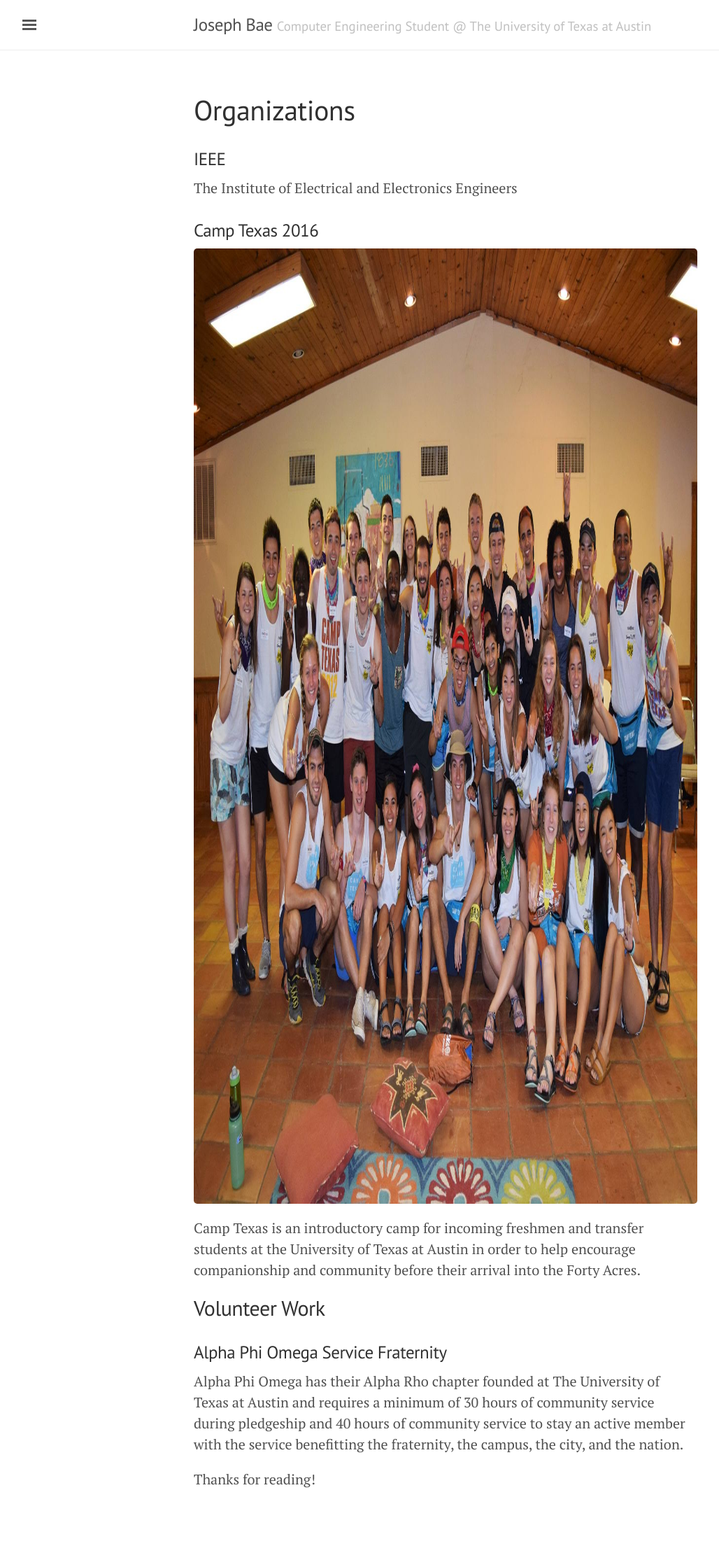
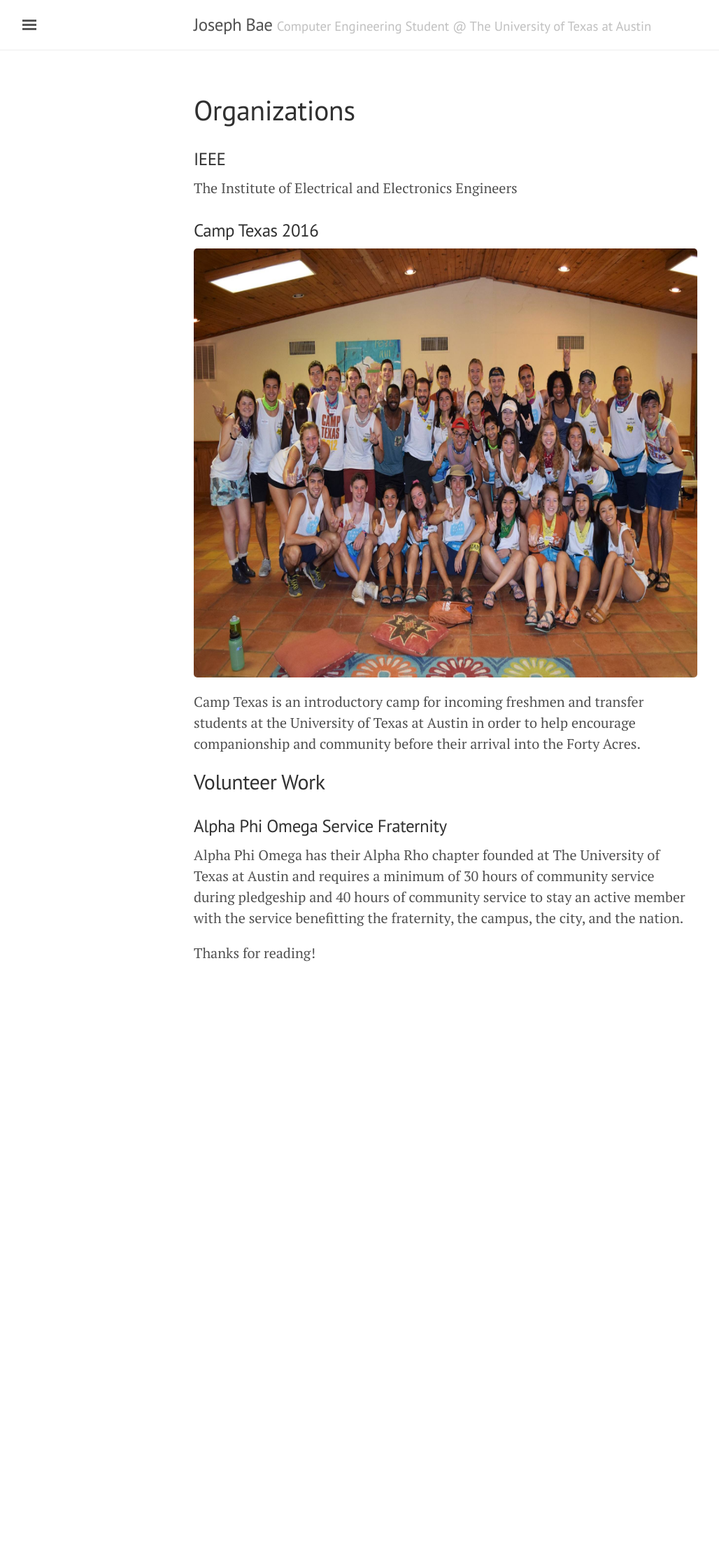
Before and after one commit to josephbae96/josephbae96.github.io, a Jekyll site: the page built from Organizations.md, in a window 1280 px wide. Shown: the whole page at 70% size, without its empty margins (3-1031 px from the left). Built offline with Jekyll 4.4.1, drawn with Linux system fonts in a browser that asks for light colours; after the commit the page ends 1457 px from its top, so only the background shows below that.

Commit message:
CT pic update

```diff
--- a/Organizations.md
+++ b/Organizations.md
@@ -8,7 +8,7 @@
 
 ### Camp Texas 2016
 
-<img src="../josephbae96.github.io/Files/CT2016%20Session%206.jpg" alt="Camp Texas 2016 Session 6" style="width:2048px;height:1365px;">
+<img src="../josephbae96.github.io/Files/CT2016%20Session%206.jpg" alt="Camp Texas 2016 Session 6" style="width:920px;height:613px;">
 
 Camp Texas is an introductory camp for incoming freshmen and transfer students at the
 University of Texas at Austin in order to help encourage companionship and community
```
